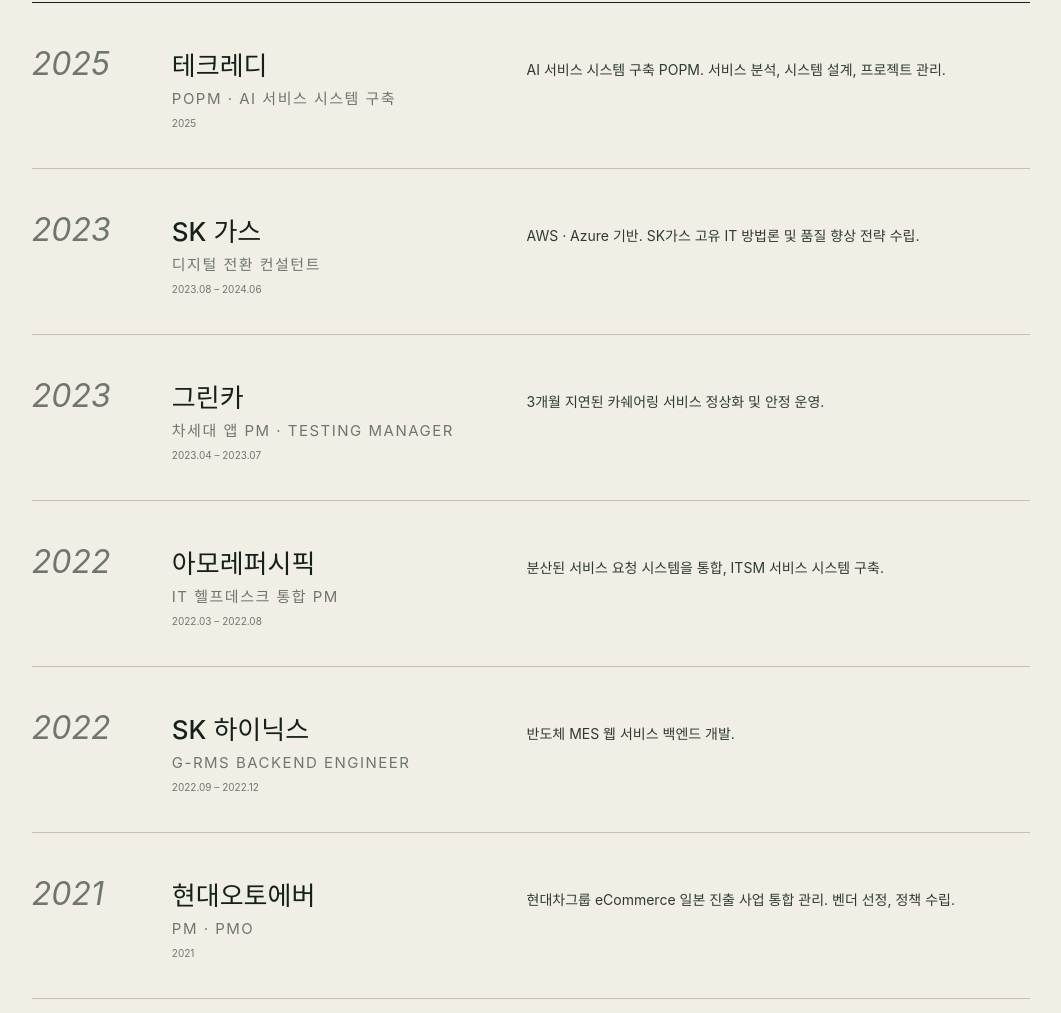
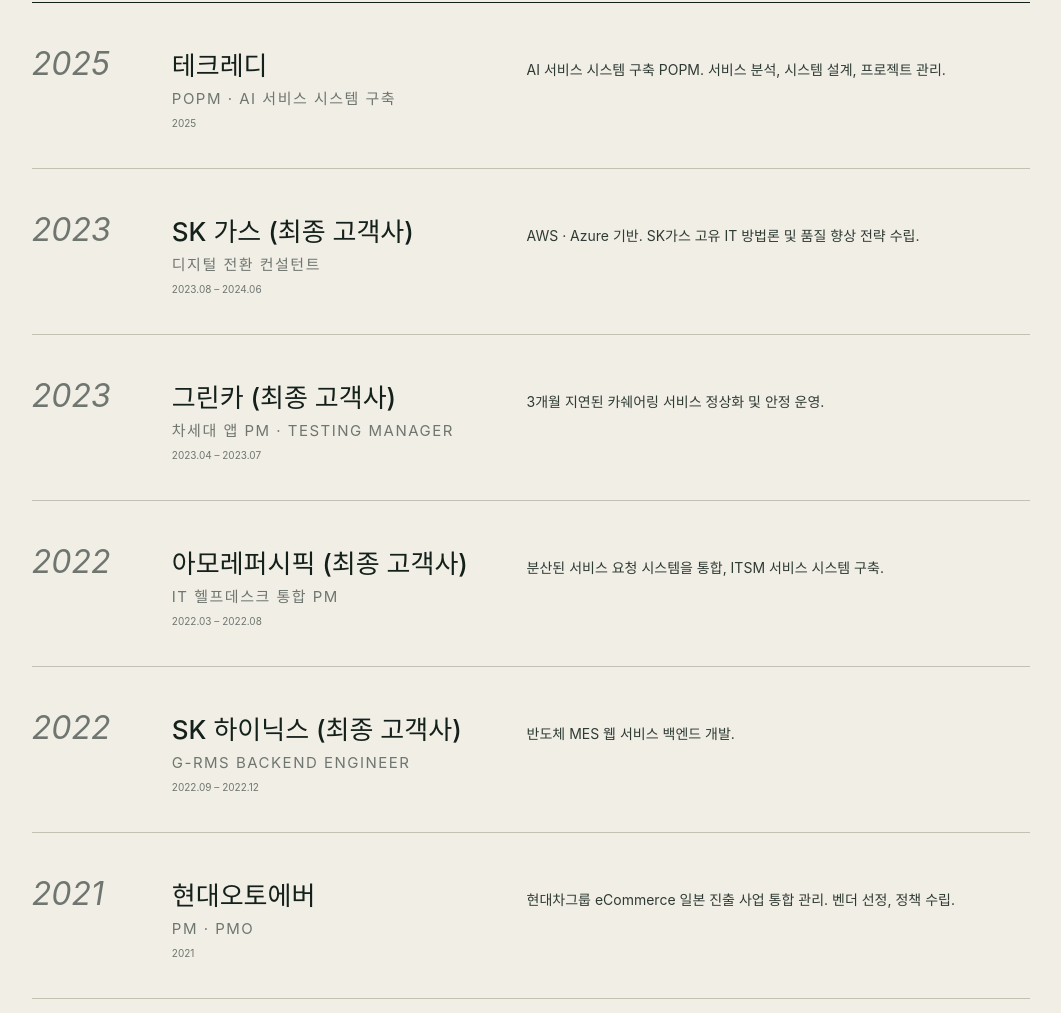
Before and after one commit to meangchoowork/portfolio, a website: page index.html in a window 1280 px wide. Shown: the part 5229-6242 px from the top of the page, without its empty margins (173-1234 px from the left). Drawn offline with Linux system fonts and the light colour scheme; a web font is replaced by a local one.

Commit message:
Clarify freelance project end clients

```diff
--- a/index.html
+++ b/index.html
@@ -642,7 +642,7 @@
 
 <main id="main"></main>
 
-<script src="shared/content.js?v=13"></script>
+<script src="shared/content.js?v=14"></script>
 <script>
 (function() {
   const C = window.PORTFOLIO_CONTENT;
--- a/shared/content.js
+++ b/shared/content.js
@@ -308,28 +308,28 @@ window.PORTFOLIO_CONTENT = {
       },
       {
         year: '2023',
-        company: { ko: 'SK 가스', en: 'SK Gas' },
+        company: { ko: 'SK 가스 (최종 고객사)', en: 'SK Gas (End Client)' },
         role: { ko: '디지털 전환 컨설턴트', en: 'Digital Transformation Consultant' },
         period: '2023.08 – 2024.06',
         body: { ko: 'AWS · Azure 기반. SK가스 고유 IT 방법론 및 품질 향상 전략 수립.', en: 'AWS · Azure. Custom IT methodology and quality strategy.' },
       },
       {
         year: '2023',
-        company: { ko: '그린카', en: 'Greencar' },
+        company: { ko: '그린카 (최종 고객사)', en: 'Greencar (End Client)' },
         role: { ko: '차세대 앱 PM · Testing Manager', en: 'Next-gen app PM · Testing Manager' },
         period: '2023.04 – 2023.07',
         body: { ko: '3개월 지연된 카쉐어링 서비스 정상화 및 안정 운영.', en: 'Recovered a 3-month-late carsharing launch. Stabilized ops.' },
       },
       {
         year: '2022',
-        company: { ko: '아모레퍼시픽', en: 'Amorepacific' },
+        company: { ko: '아모레퍼시픽 (최종 고객사)', en: 'Amorepacific (End Client)' },
         role: { ko: 'IT 헬프데스크 통합 PM', en: 'IT Helpdesk Integration PM' },
         period: '2022.03 – 2022.08',
         body: { ko: '분산된 서비스 요청 시스템을 통합, ITSM 서비스 시스템 구축.', en: 'Unified fragmented request systems into one ITSM.' },
       },
       {
         year: '2022',
-        company: { ko: 'SK 하이닉스', en: 'SK Hynix' },
+        company: { ko: 'SK 하이닉스 (최종 고객사)', en: 'SK Hynix (End Client)' },
         role: { ko: 'G-RMS Backend Engineer', en: 'G-RMS Backend Engineer' },
         period: '2022.09 – 2022.12',
         body: { ko: '반도체 MES 웹 서비스 백엔드 개발.', en: 'Backend for semiconductor MES web service.' },
```
